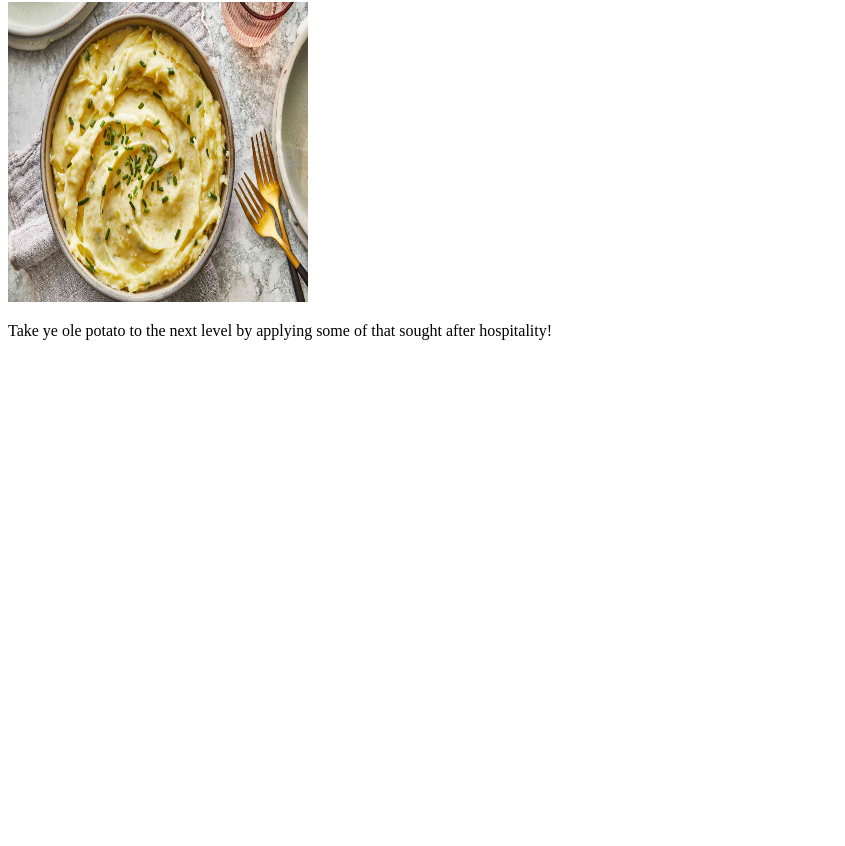
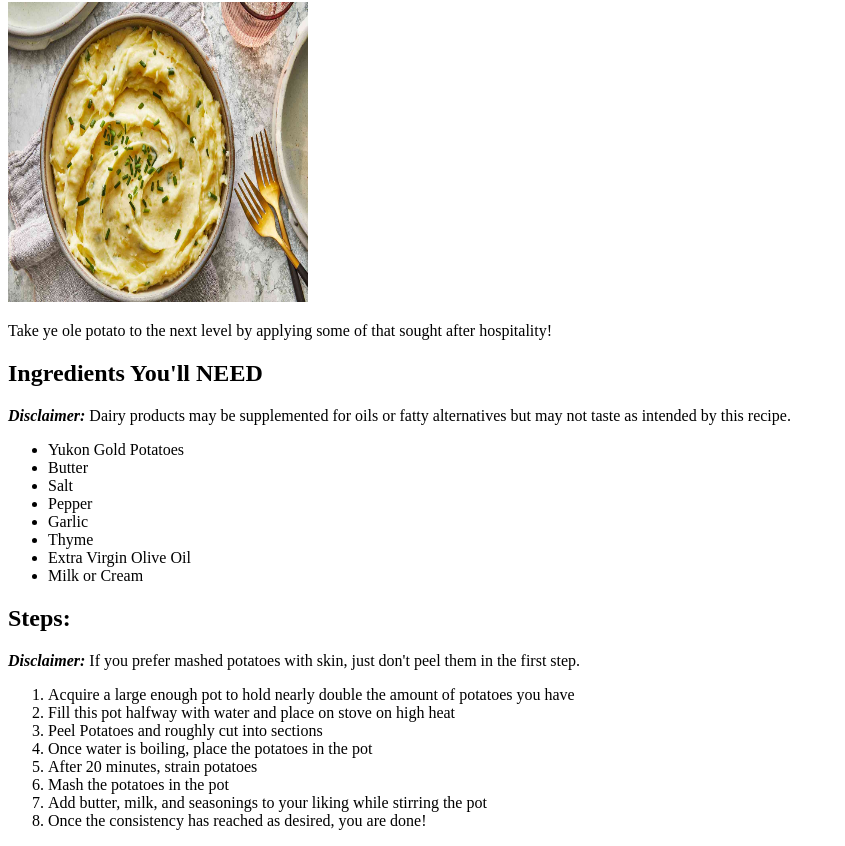
Before and after one commit to jordan-m-finn/odin-recipes, a plain HTML site: page recipes/mashed_potatoes.html in a window 1280 px wide. Shown: the part 78-924 px from the top of the page, without its empty margins (0-845 px from the left). Before the commit the page ends 800 px from the top, so only its background shows below. Drawn offline with Linux system fonts and the light colour scheme.

Commit message:
Add Additional Recipes
Add mashed potatoes and asparagus recipe pages.

```diff
--- a/recipes/mashed_potatoes.html
+++ b/recipes/mashed_potatoes.html
@@ -11,5 +11,35 @@
         <p>
             Take ye ole potato to the next level by applying some of that sought after hospitality!
         </p>
+
+        <h2>Ingredients You'll NEED</h2>
+        <p>
+            <strong><em>Disclaimer:</em></strong> Dairy products may be supplemented for oils or fatty alternatives but may not taste as intended by this recipe.
+        </p>
+        <ul>
+            <li>Yukon Gold Potatoes</li>
+            <li>Butter</li>
+            <li>Salt</li>
+            <li>Pepper</li>
+            <li>Garlic</li>
+            <li>Thyme</li>
+            <li>Extra Virgin Olive Oil</li>
+            <li>Milk or Cream</li>
+        </ul>
+
+        <h2>Steps:</h2>
+        <p>
+            <strong><em>Disclaimer:</em></strong> If you prefer mashed potatoes with skin, just don't peel them in the first step.
+        </p>
+        <ol>
+            <li>Acquire a large enough pot to hold nearly double the amount of potatoes you have</li>
+            <li>Fill this pot halfway with water and place on stove on high heat</li>
+            <li>Peel Potatoes and roughly cut into sections</li>
+            <li>Once water is boiling, place the potatoes in the pot</li>
+            <li>After 20 minutes, strain potatoes</li>
+            <li>Mash the potatoes in the pot</li>
+            <li>Add butter, milk, and seasonings to your liking while stirring the pot</li>
+            <li>Once the consistency has reached as desired, you are done!</li>
+        </ol>
     </body>
 </html>
```
Also changed, not shown: index.html (+5 -1 lines), recipes/asparagus.html (added, +38 -0 lines), images/asparagus.jpg (added), 1 other file.
